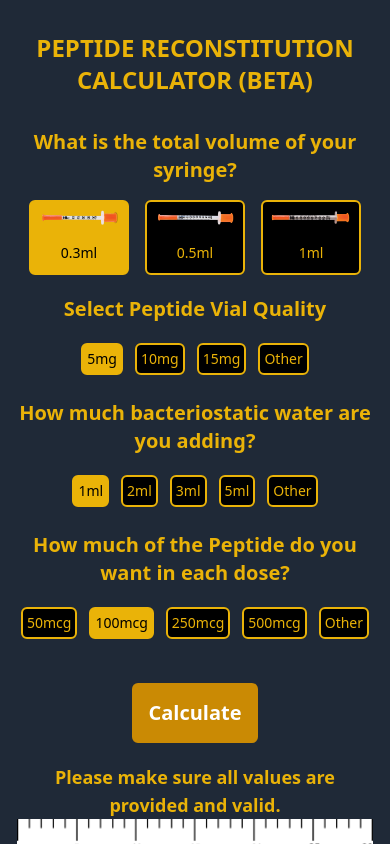
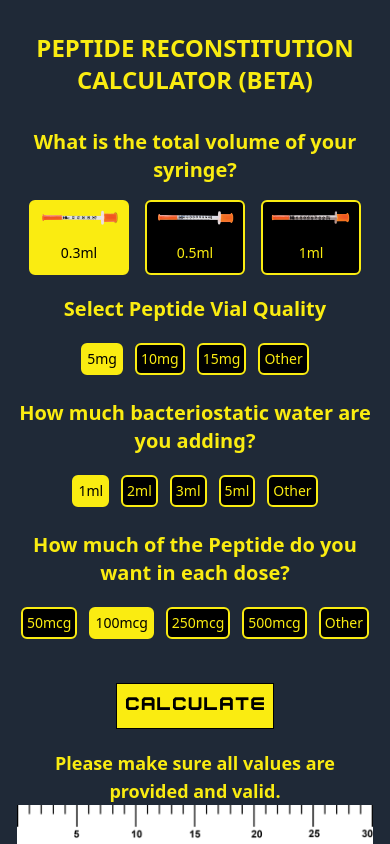
Before and after one commit to dueclic/peptide-calculator, a React (Create React App) app: page / in a window 390 px wide. Shown: the top 844 px of the page. Built offline with nearby package versions, Linux system fonts and the light colour scheme.

Commit message:
refactoring colors

```diff
--- a/src/components/Calculator.tsx
+++ b/src/components/Calculator.tsx
@@ -81,10 +81,10 @@ const Calculator: React.FC = () => {
 
     return (
         <div className="calculator">
-            <h1 className="text-2xl text-yellow-500 mb-8 font-bold uppercase">{t('title')}</h1>
+            <h1 className="text-2xl text-alkemya-500 mb-8 font-bold uppercase">{t('title')}</h1>
 
             <div className="section mb-5">
-                <h2 className="text-xl text-yellow-500 mb-4 font-semibold">{t('syringeVolume')}</h2>
+                <h2 className="text-xl text-alkemya-500 mb-4 font-semibold">{t('syringeVolume')}</h2>
 
                     <div className="flex justify-center space-x-4">
                         <Pad onClick={() => setSyringeVolume(0.3)}
@@ -105,7 +105,7 @@ const Calculator: React.FC = () => {
                     </div>
             </div>
             <div className="section mb-5">
-                <h2 className="text-xl text-yellow-500 mb-4 font-semibold">{t('vialQuality')}</h2>
+                <h2 className="text-xl text-alkemya-500 mb-4 font-semibold">{t('vialQuality')}</h2>
                 <div className="flex justify-center space-x-1 md:space-x-4">
                     {
                         Object.entries(vialQualities)
@@ -129,7 +129,7 @@ const Calculator: React.FC = () => {
                 </div>
             </div>
             <div className="section mb-5">
-                <h2 className="text-xl text-yellow-500 mb-4 font-semibold">{t('waterVolume')}</h2>
+                <h2 className="text-xl text-alkemya-500 mb-4 font-semibold">{t('waterVolume')}</h2>
                 <div className="flex justify-center space-x-1 md:space-x-4">
                     {
                         Object.entries(waterVolumes)
@@ -153,7 +153,7 @@ const Calculator: React.FC = () => {
                 </div>
             </div>
             <div className="section mb-5">
-                <h2 className="text-xl text-yellow-500 mb-4 font-semibold">{t('dose')}</h2>
+                <h2 className="text-xl text-alkemya-500 mb-4 font-semibold">{t('dose')}</h2>
                 <div className="flex justify-center space-x-1 md:space-x-4">
                     {
                         Object.entries(doses)
@@ -178,10 +178,10 @@ const Calculator: React.FC = () => {
             </div>
             <div className="section mb-5">
                 <button type="button" disabled={!isFormValid}
-                        className="calculate-btn mt-5 p-4 text-xl rounded-md font-semibold bg-yellow-600 disabled:bg-yellow-200 hover:bg-yellow-700"
+                        className="calculate-btn font-colony  mt-5 p-2 text-xl uppercase text-black border border-black font-semibold bg-alkemya-500 disabled:bg-yellow-200"
                         onClick={calculateDose}>{t('calculate')}</button>
             </div>
-            <div className="result mt-5 text-lg text-yellow-500 font-semibold" id="result">
+            <div className="result mt-5 text-lg text-alkemya-500 font-semibold" id="result">
                 {!syringeUnits && t('invalid_values')}
                 {syringeUnits && syringeUnits && t('dose_instructions', { dose: doseValue, units: syringeUnits.toFixed(2) })}
             </div>
--- a/src/components/atoms/Button.tsx
+++ b/src/components/atoms/Button.tsx
@@ -9,10 +9,10 @@ interface ButtonProps {
 export const Button: React.FC<ButtonProps> = ({onClick, selected, text}) => {
 
 
-    const standardClassName = `m-1 p-1 text-sm  md:text-lg rounded-md border-2 border-yellow-500 bg-black text-yellow-500 cursor-pointer
-    transition-colors duration-300 ease-in-out hover:bg-gray-800 hover:text-yellow-500`;
+    const standardClassName = `m-1 p-1 text-sm  md:text-lg rounded-md border-2 border-alkemya-500 bg-black text-alkemya-500 cursor-pointer
+    transition-colors duration-300 ease-in-out hover:bg-gray-800 hover:text-alkemya-500`;
 
-    const selectedClassName = `m-1 p-1 text-sm md:text-lg rounded-md border-2 border-yellow-500 bg-yellow-500 text-black cursor-pointer transition-colors duration-300 ease-in-out`;
+    const selectedClassName = `m-1 p-1 text-sm md:text-lg rounded-md border-2 border-alkemya-500 bg-alkemya-500 text-black cursor-pointer transition-colors duration-300 ease-in-out`;
 
     return <button type="button"
                    className={selected ? selectedClassName : standardClassName}
--- a/src/components/atoms/InputNumber.tsx
+++ b/src/components/atoms/InputNumber.tsx
@@ -10,8 +10,8 @@ export const InputNumber: React.FC<NumberProps> = ({onChange, placeholder, value
 
     return <input type="number"
                   className={
-                      `m-1 p-2 text-lg rounded-md border-2 border-yellow-500 bg-black text-yellow-500 cursor-pointer
-    transition-colors duration-300 ease-in-out hover:bg-gray-800 placeholder:text-yellow-100 focus:outline-none focus:ring focus:ring-yellow-500`
+                      `m-1 p-2 text-lg rounded-md border-2 border-alkemya-500 bg-black text-alkemya-500 cursor-pointer
+    transition-colors duration-300 ease-in-out hover:bg-gray-800 placeholder:text-yellow-100 focus:outline-none focus:ring focus:ring-alkemya-500`
                   }
                   value={value ?? ''}
                   onChange={onChange} placeholder={placeholder}/>;
--- a/src/components/atoms/Pad.tsx
+++ b/src/components/atoms/Pad.tsx
@@ -10,10 +10,10 @@ interface PadProps {
 export const Pad: React.FC<PadProps> = ({onClick, selected, text, image}) => {
 
 
-    const standardClassName = `flex flex-col justify-between items-center md:h-44 md:w-44 cursor-pointer rounded-md border-2 border-yellow-500 bg-black text-yellow-500
-    transition-colors duration-300 ease-in-out text-lg hover:bg-gray-800 hover:text-yellow-500`;
+    const standardClassName = `flex flex-col justify-between items-center md:h-44 md:w-44 cursor-pointer rounded-md border-2 border-alkemya-500 bg-black text-alkemya-500
+    transition-colors duration-300 ease-in-out text-lg hover:bg-gray-800 hover:text-alkemya-500`;
 
-    const selectedClassName = `flex flex-col justify-between items-center md:h-44 md:w-44 cursor-pointer rounded-md border-2 border-yellow-500 bg-yellow-500 text-black
+    const selectedClassName = `flex flex-col justify-between items-center md:h-44 md:w-44 cursor-pointer rounded-md border-2 border-alkemya-500 bg-alkemya-500 text-black
     transition-colors duration-300 ease-in-out text-lg`;
 
     return <div className={selected ? selectedClassName : standardClassName}
--- a/src/index.css
+++ b/src/index.css
@@ -3,6 +3,15 @@
 @tailwind utilities;
 
 @layer base {
+
+  @font-face {
+    font-family: 'Colony';
+    font-style: normal;
+    font-weight: 400;
+    font-display: swap;
+    src: url(../public/fonts/ColonBol.ttf) format('truetype');
+  }
+
   body {
     @apply flex justify-center items-center bg-black text-white
   }
--- a/tailwind.config.js
+++ b/tailwind.config.js
@@ -4,7 +4,16 @@ module.exports = {
     "./src/**/*.{js,jsx,ts,tsx}",
   ],
   theme: {
-    extend: {},
+    fontFamily: {
+      'colony': 'Colony, Arial, sans-serif',
+    },
+    extend: {
+      colors: {
+        'alkemya': {
+          500: '#faec11'
+        }
+      },
+    },
   },
   plugins: [],
 }
```
Also changed, not shown: public/fonts/ColonBol.ttf (added).
